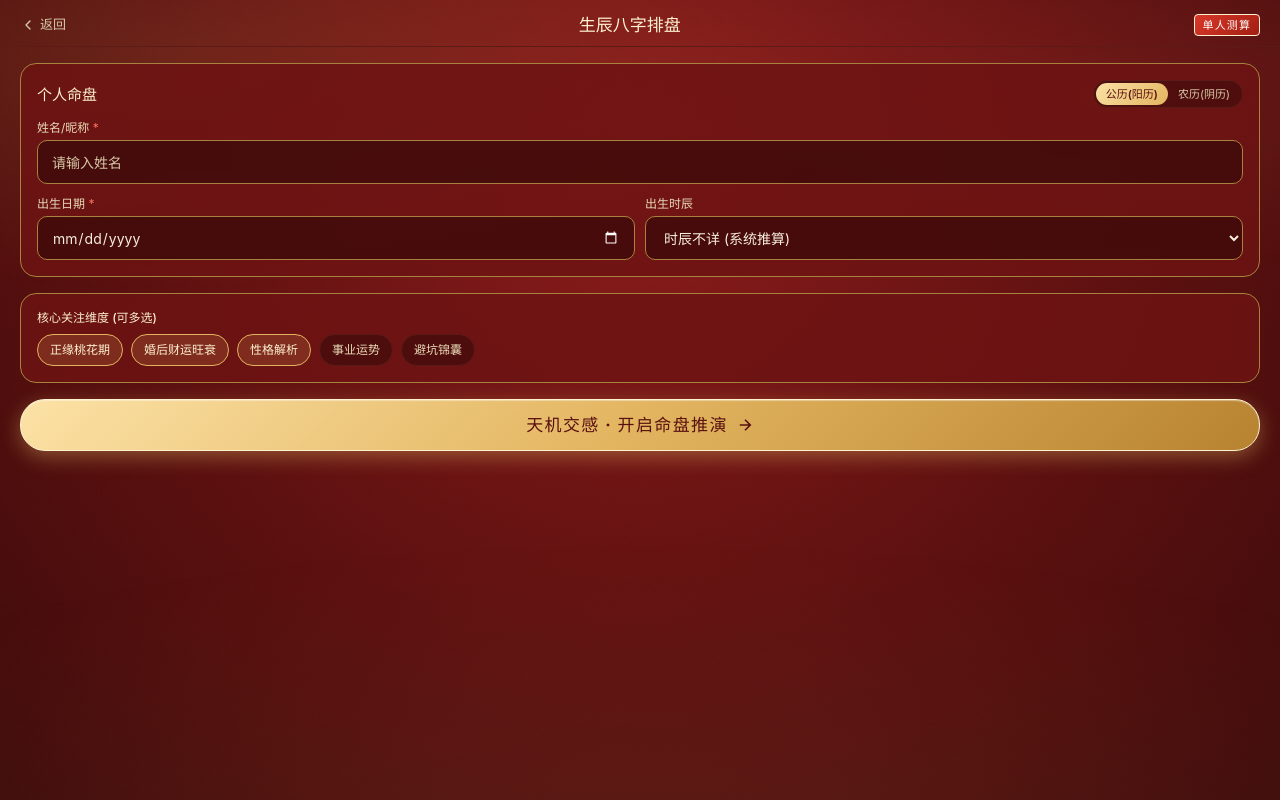
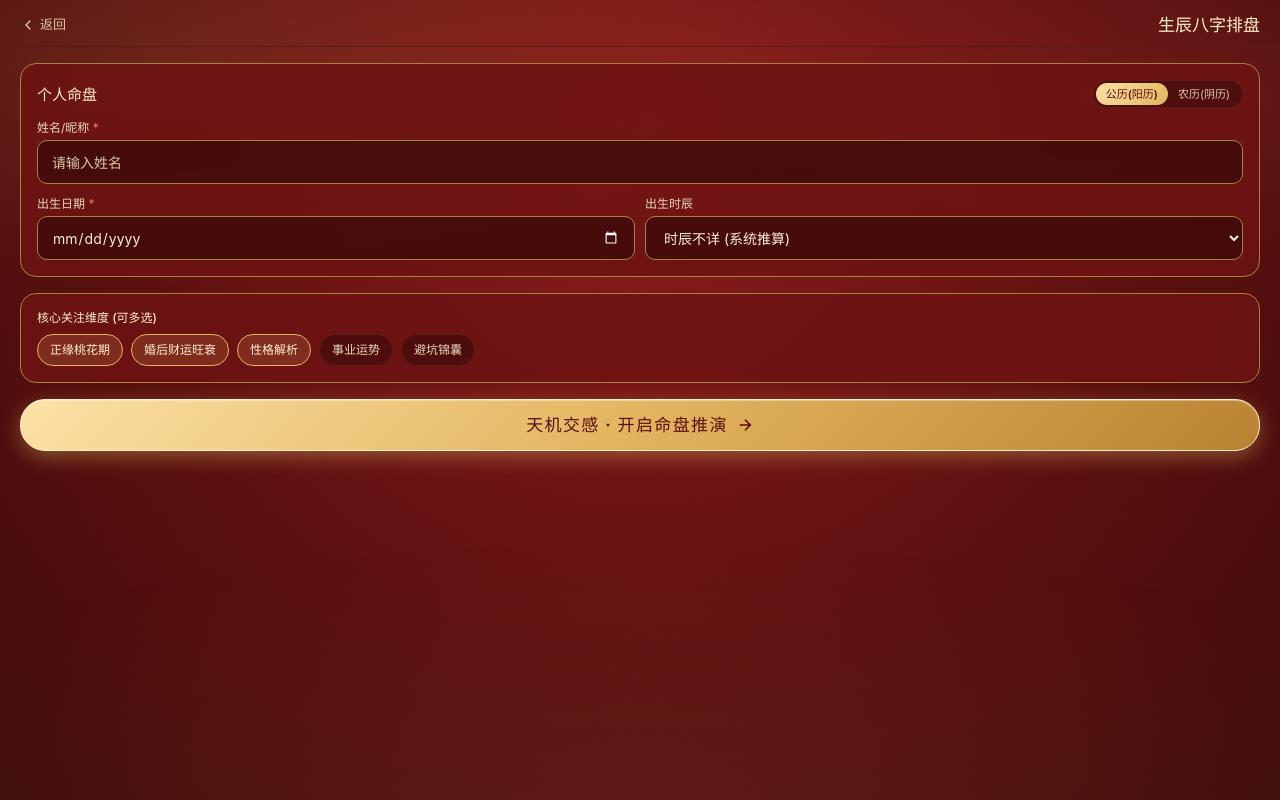
Before and after one commit to LiquorXR/yycs, a React (Vite) app: page /calc in a window 1280 px wide. Built offline with nearby package versions, Linux system fonts and the light colour scheme.

Commit message:
feat: 移除 /calc 页面右上角「单人测算」标签

```diff
--- a/src/pages/CalcPage.tsx
+++ b/src/pages/CalcPage.tsx
@@ -582,7 +582,6 @@ function CalcPage() {
             <span>返回</span>
           </Link>
           <h2 className="font-kai text-[17px] text-gold-light">生辰八字排盘</h2>
-          <span className="seal-mark">单人测算</span>
         </div>
       </div>
 
```
